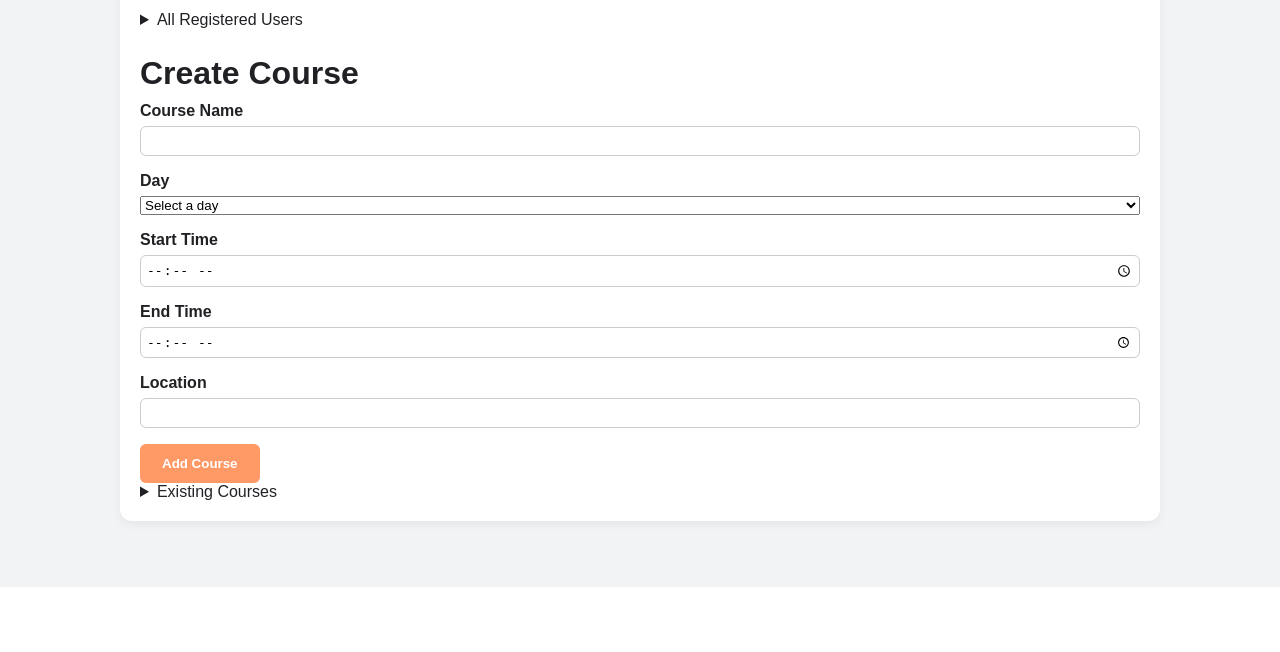
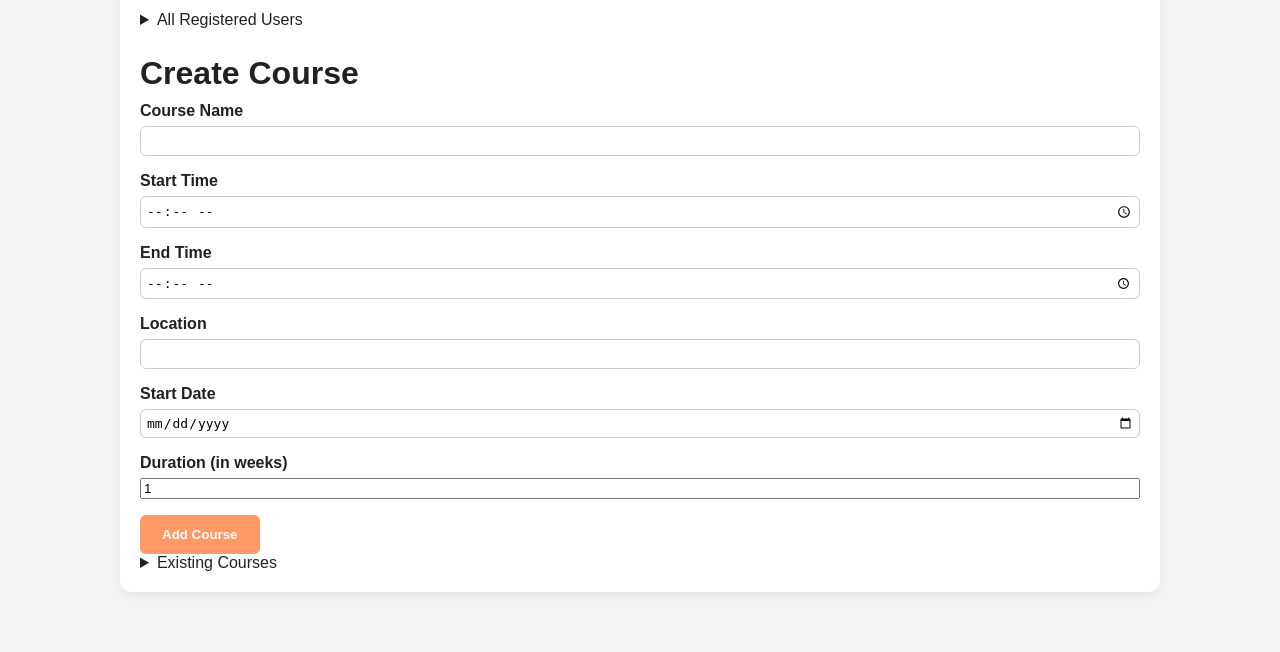
Before and after one commit to hyoond/TT4L-04, a Flask app: page /admin in a window 1280 px wide. Shown: the part 213-865 px from the top of the page. Before the commit the page ends 800 px from the top, so only its background shows below. Run offline with Flask 3, Linux system fonts and the light colour scheme; a user stored in the database is signed in; data comes from the database, SQL or seed files in the repository.

Commit message:
Minor changes for showing the enrolled courses

```diff
--- a/templates/admin_dashboard.html
+++ b/templates/admin_dashboard.html
@@ -50,17 +50,6 @@
                 <input type="text" id="subject_name" name="subject_name" required>
             </div>
             <div class="form-group">
-                <label for="day">Day</label>
-                <select id="day" name="day" required>
-                    <option value="" disabled selected>Select a day</option>
-                    <option value="Monday">Monday</option>
-                    <option value="Tuesday">Tuesday</option>
-                    <option value="Wednesday">Wednesday</option>
-                    <option value="Thursday">Thursday</option>
-                    <option value="Friday">Friday</option>
-                </select>
-            </div>
-            <div class="form-group">
                 <label for="start_time">Start Time</label>
                 <input type="time" id="start_time" name="start_time" required>
             </div>
@@ -71,6 +60,14 @@
             <div class="form-group">
                 <label for="location">Location</label>
                 <input type="text" id="location" name="location" required>
+            </div>
+            <div class="form-group">
+                 <label for="start_date">Start Date</label>
+                 <input type="date" id="start_date" name="start_date" required>
+            </div>
+            <div class="form-group">
+                <label for="duration">Duration (in weeks)</label>
+                <input type="number" id="duration" name="duration" min="1" value="1" required>
             </div>
             <div class="form-actions">
                 <button type="submit" class="btn">Add Course</button>
@@ -84,10 +81,10 @@
         <thead>
             <tr>
                 <th>Subject</th>
-                <th>Day</th>
                 <th>Start Time</th>
                 <th>End Time</th>
                 <th>Location</th>
+                <th>Start Date (Duration of Week)</th>
             </tr>
         </thead>
         <tbody>
--- a/templates/dashboard.html
+++ b/templates/dashboard.html
@@ -23,7 +23,8 @@
                 <thead>
                     <tr>
                         <th>Subject</th>
-                        <th>Date</th>
+                        <th>Start Date (Duration of weeks)</th>
+                        <th>Day</th>
                         <th>Start Time</th>
                         <th>End Time</th>
                         <th>Location</th>
@@ -37,6 +38,7 @@
                         <td>{{ entry[2] }}</td>
                         <td>{{ entry[3] }}</td>
                         <td>{{ entry[4] }}</td>
+                        <td>{{ entry[5] }}</td>
                     </tr>
                     {% endfor %}
                 </tbody>
@@ -50,10 +52,10 @@
             <thead>
                 <tr>
                     <th>Subject</th>
-                    <th>Day</th>
                     <th>Start Time</th>
                     <th>End Time</th>
                     <th>Location</th>
+                    <th>Start Date (Duration of Week)</th>
                     <th>Action</th>
                 </tr>
             </thead>
```
